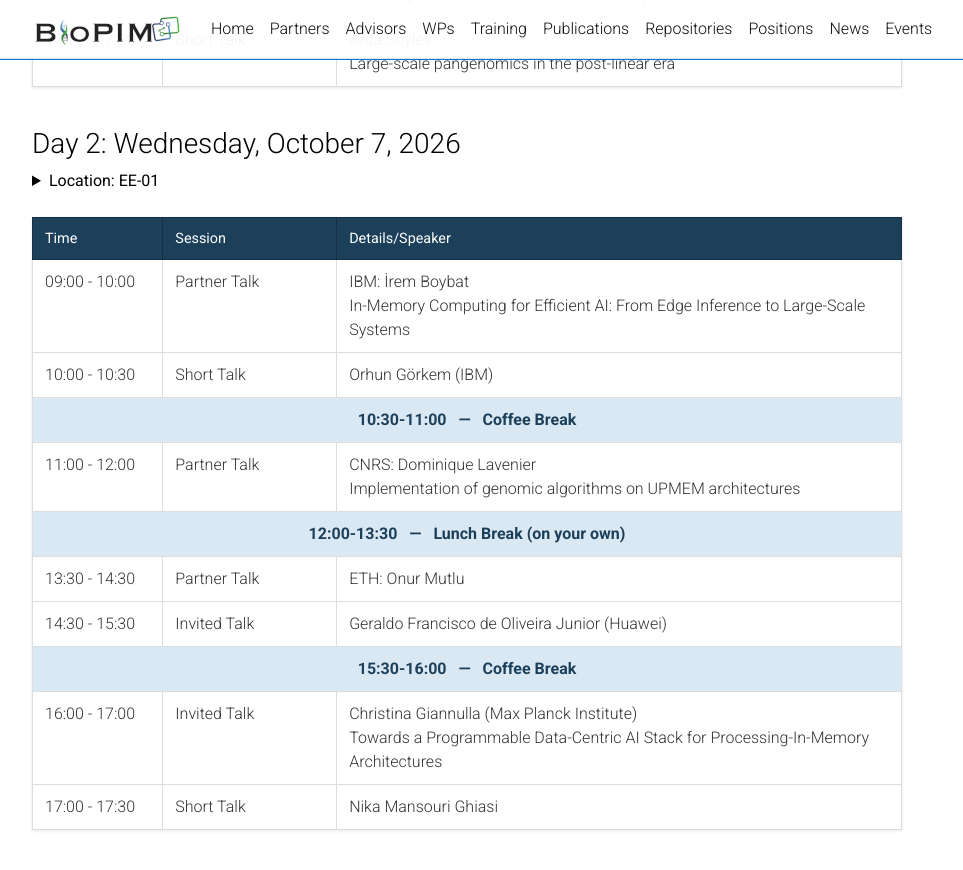
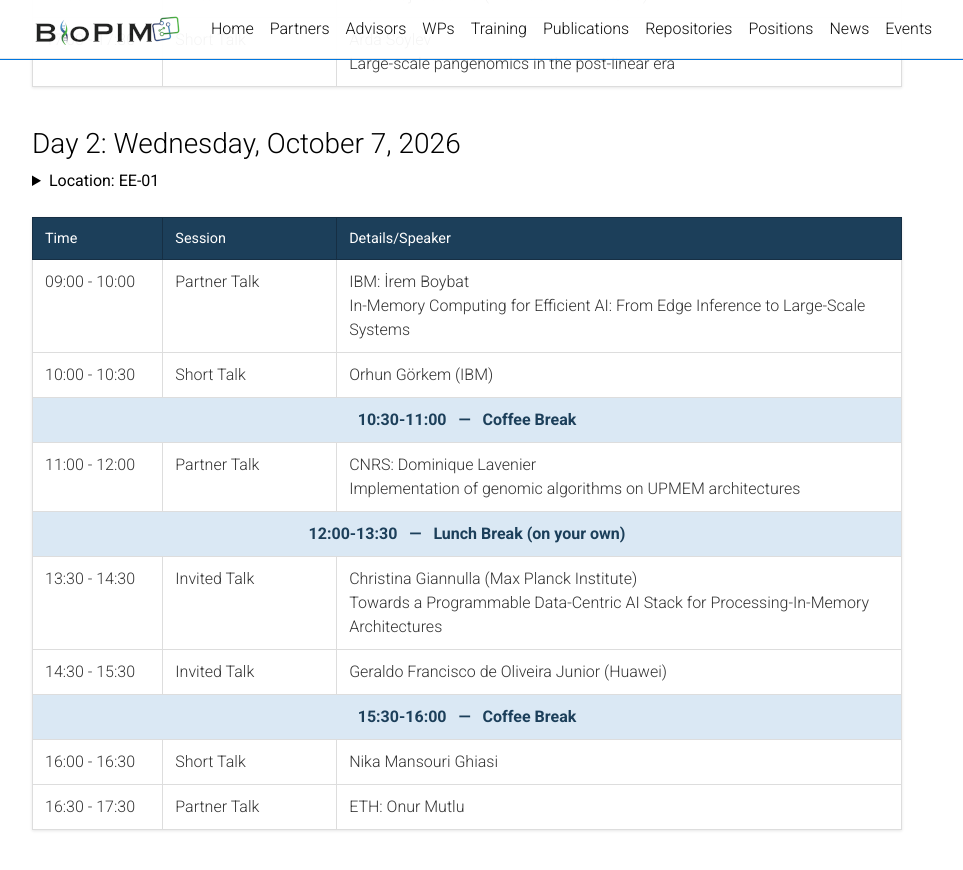
Before and after one commit to BioPIM/biopim.github.io, a Jekyll site: the page built from _pages/workshop.md, in a window 1280 px wide and 900 px high, scrolled down 1005 px. Shown: the top 870 px of the window, without its empty margins (173-1136 px from the left). Built offline with Jekyll 4.4.1, drawn with Linux system fonts in a browser that asks for light colours; comment, search, counter and statistics services are not loaded; a style sheet for code colours, icons or effects is not loaded.

Commit message:
few changes to schedule

```diff
--- a/_pages/workshop.md
+++ b/_pages/workshop.md
@@ -186,14 +186,14 @@
       <td colspan="3">15:30-16:00 &nbsp;&nbsp;&mdash;&nbsp;&nbsp; Coffee Break</td>
     </tr>
     <tr>
-      <td>16:00 - 17:00</td>
-      <td>Invited Talk</td>
-      <td>Christina Giannulla (Max Planck Institute) <br> Towards a Programmable Data-Centric AI Stack for Processing-In-Memory Architectures</td>
-    </tr>
-    <tr>
-      <td>17:00 - 17:30</td>
+      <td>16:00 - 16:30</td>
       <td>Short Talk</td>
       <td>Nika Mansouri Ghiasi</td>
     </tr>
+    <tr>
+      <td>16:30 - 17:30</td>
+      <td>Partner Talk</td>
+      <td>ETH: Onur Mutlu</td>
+    </tr>
   </tbody>
 </table>
```
Also changed, not shown: other parts of _pages/workshop.md (+2 -2 lines).
